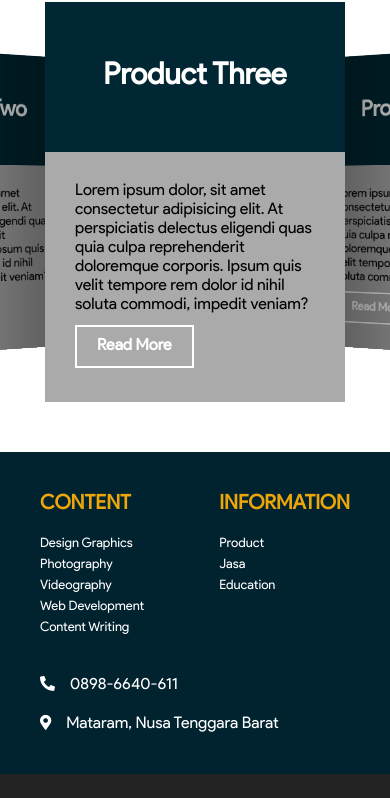
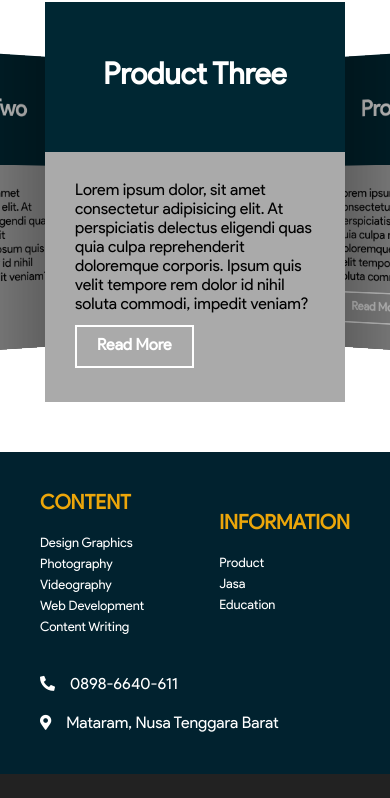
Before and after one commit to dwitatwa/spacemed, a plain HTML site: page index.html in a window 390 px wide. Shown: the part 6717-7515 px from the top of the page. Drawn offline with Linux system fonts and the light colour scheme.

Commit message:
perbaikan

```diff
--- a/css/index.css
+++ b/css/index.css
@@ -1101,6 +1101,10 @@
         flex-wrap: wrap;
     }
 
+    .footer .information{
+        margin-top: 20px;
+    }
+
     .footer .contact{
         margin-left: 0px;
     }
```
